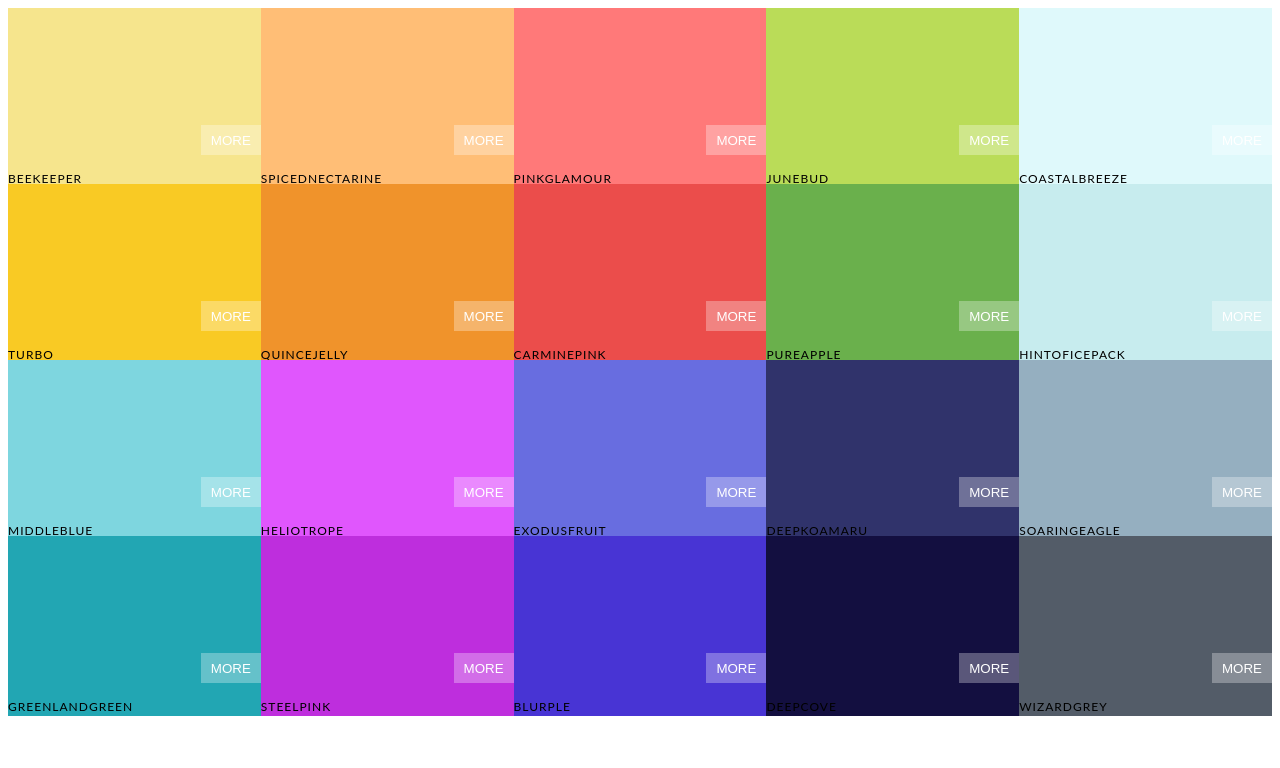
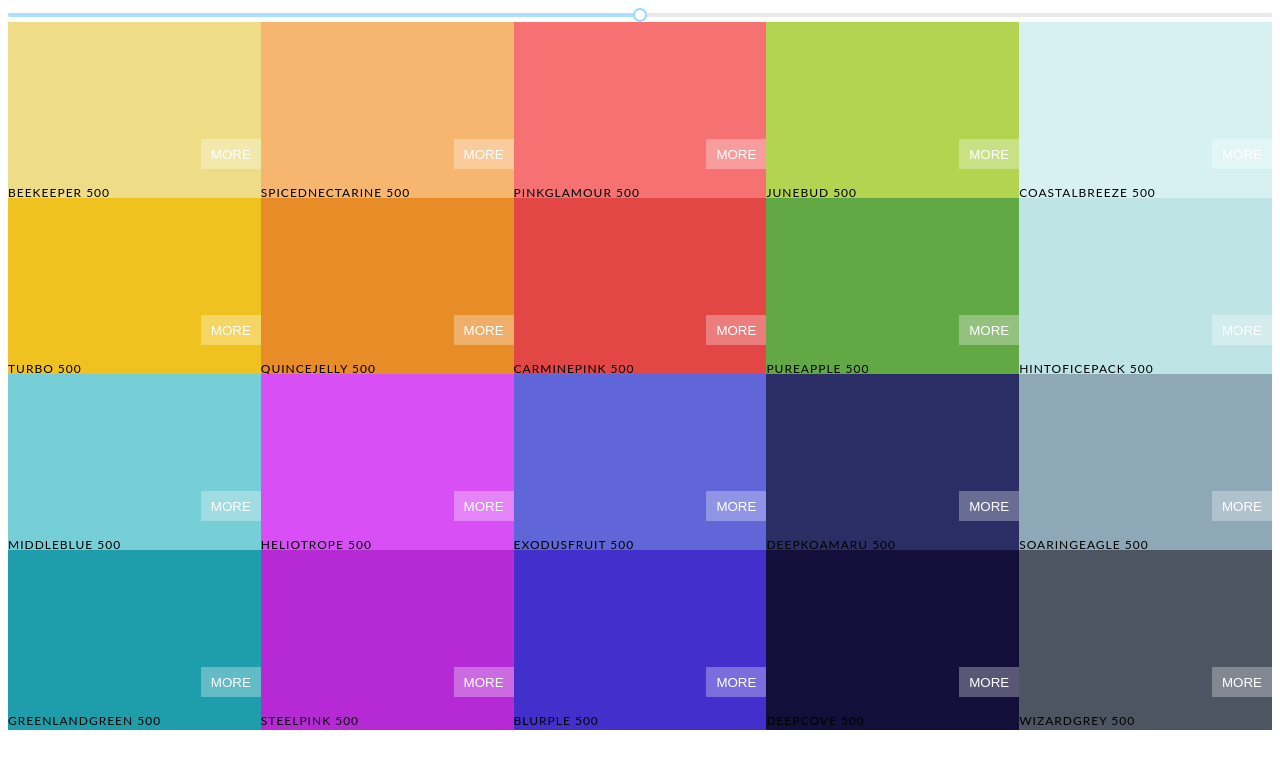
Before and after one commit to Toseef-Ahmad/color-palette, a React (Create React App) app: page / in a window 1280 px wide. Shown: the top 768 px of the page. Built offline with nearby package versions, Linux system fonts and the light colour scheme.

Commit message:
Add slider with no styling yet

```diff
--- a/src/App.js
+++ b/src/App.js
@@ -2,9 +2,10 @@ import React from 'react';
 import './style.css';
 import seedColors from './seedColors';
 import Palette from './Palette';
+import { generatePalette } from './colorHelper';
 
 export default function App() {
   return <div>
-    <Palette {...seedColors[4]} />
+    <Palette palette={generatePalette(seedColors[4])} />
   </div>;
 }
--- a/src/ColorBox.js
+++ b/src/ColorBox.js
@@ -6,7 +6,7 @@ const ColorBox = (props) => {
   const [isCopyed, setIsCopyed] = useState(false);
   const styles = {
     box: {
-      backgroundColor: props.color.color,
+      backgroundColor: props.color.hex,
     },
   };
 
@@ -27,7 +27,7 @@ const ColorBox = (props) => {
           ></div>
           <div className={`ColoBox-copy-text ${isCopyed && "show"}`}>
             <h1>COPYED!</h1>
-            <p>{props.color.color}</p>
+            <p>{props.color.hex}</p>
           </div>
           <div className="ColorBox-box-contant">
             <p>{props.color.name}</p>
--- a/src/Palette.js
+++ b/src/Palette.js
@@ -1,13 +1,24 @@
-import React from 'react';
+import React, { useState } from 'react';
 import ColorBox from './ColorBox';
 import './Palette.css';
+import Slider from 'rc-slider';
+import 'rc-slider/assets/index.css';
 
 const Palette = (props) => {
+  const [level, setLevel] = useState(500);
+  const { colors } = props.palette;
   return (
     <>
       <div className="Palette-container">
+        <Slider
+          defaultValue={level}
+          min={100}
+          max={900}
+          step={100}
+          onAfterChange={(newValue) => setLevel(newValue)}
+        />
         <div className="Palette-color">
-          {props.colors.map((c) => (
+          {colors[level].map((c) => (
             <ColorBox color={c} />
           ))}
         </div>
--- a/src/colorHelper.js
+++ b/src/colorHelper.js
@@ -38,6 +38,6 @@ function getScale(hexColor, numberOfColors) {
 }
 import seedColors from './seedColors';
 
-generatePalette(seedColors[4]);
+// generatePalette(seedColors[4]);
 
-// export { generatePalette };
+export { generatePalette };
```
Also changed, not shown: package.json (+8 -5 lines).
